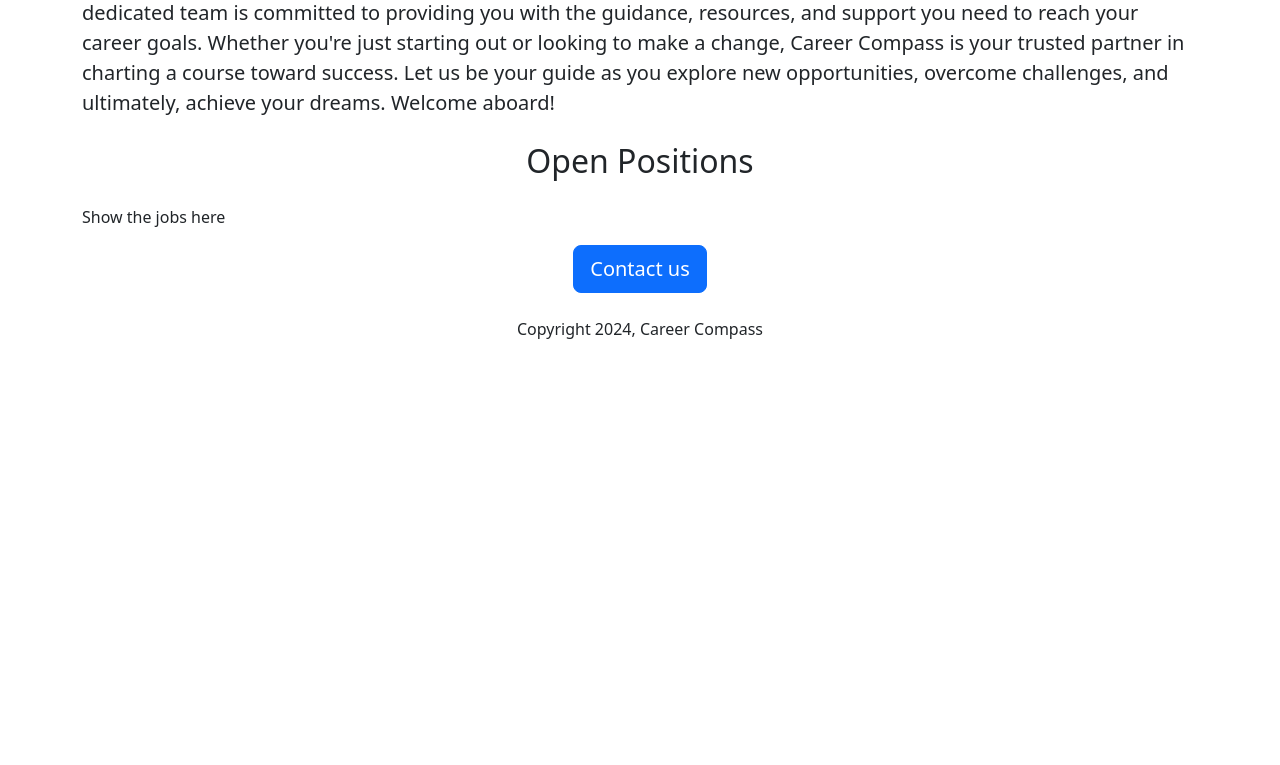
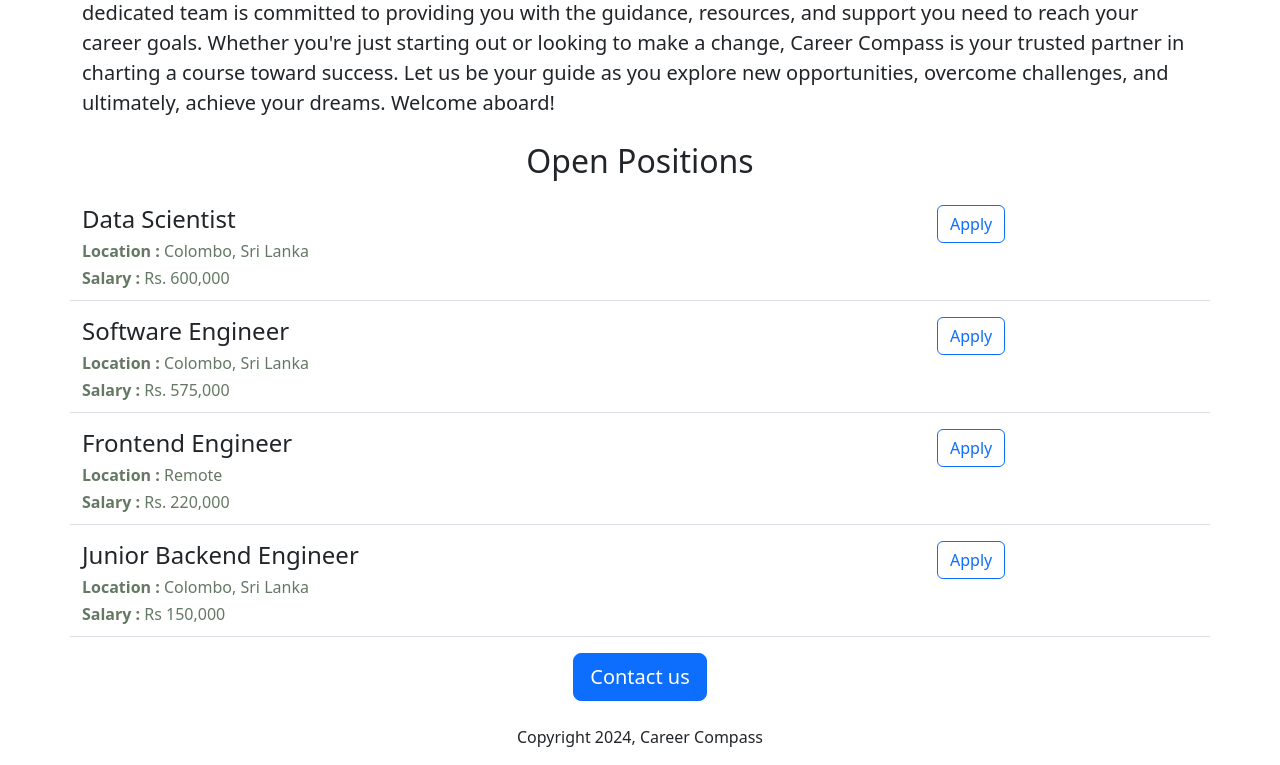
Before and after one commit to SasankaPasanjith/career-compass-website-v2, a Flask app: page / in a window 1280 px wide. Shown: the part 674-1439 px from the top of the page. Before the commit the page ends 1013 px from the top, so only its background shows below. Run offline with Flask 3, Linux system fonts and the light colour scheme.

Commit message:
Added Jobs

```diff
--- a/app.py
+++ b/app.py
@@ -1,11 +1,38 @@
-from flask import Flask, render_template
+from flask import Flask, render_template, jsonify
 
 app = Flask(__name__)
+
+JOBS = [{
+    'id': 1,
+    'title': 'Data Scientist',
+    'location': 'Colombo, Sri Lanka',
+    'salary': 'Rs. 600,000'
+}, {
+    'id': 2,
+    'title': 'Software Engineer',
+    'location': 'Colombo, Sri Lanka',
+    'salary': 'Rs. 575,000'
+}, {
+    'id': 3,
+    'title': 'Frontend Engineer',
+    'location': 'Remote',
+    'salary': 'Rs. 220,000'
+}, {
+    'id': 4,
+    'title': 'Junior Backend Engineer',
+    'location': 'Colombo, Sri Lanka',
+    'salary': 'Rs 150,000'
+}]
 
 
 @app.route("/")
 def hello_world():
-  return render_template('home.html')
+  return render_template('home.html', jobs=JOBS)
+
+
+@app.route("/api/jobs")
+def list_jobs():
+  return jsonify(JOBS)
 
 
 if __name__ == "__main__":
--- a/templates/home.html
+++ b/templates/home.html
@@ -21,7 +21,11 @@
     <p class="lead">Welcome to Career Compass! We're here to help you navigate the twists and turns of your professional journey. Our dedicated team is committed to providing you with the guidance, resources, and support you need to reach your career goals. Whether you're just starting out or looking to make a change, Career Compass is your trusted partner in charting a course toward success. Let us be your guide as you explore new opportunities, overcome challenges, and ultimately, achieve your dreams. Welcome aboard!</p>
 
    <h2 class="text-center mt-4 mb-4">Open Positions</h2>
-    <p>Show the jobs here</p>
+    <div>
+      {% for job in jobs %}
+       {% include 'jobs.html' %}
+      {% endfor %}
+    </div>
       <div class="text-center">
     <button type="button" class="btn btn-primary btn-lg">Contact us</button>
         <p class="mt-4">Copyright 2024, Career Compass</p>
--- /dev/null
+++ b/templates/jobs.html
@@ -0,0 +1,16 @@
+<div class="border-bottom row" style="margin-bottom:16px;padding-bottom:4px;">
+  <div class="col-9">
+   <h4 style= "margin-bottom:4px; padding-bottom:4px">{{job['title']}}</h4>
+   <div>
+     <h6 style="color:rgb(100, 120, 100)"><b>Location : </b>{{job['location']}}</h6>
+     </div>
+  {% if 'salary' in job %}
+     <div>
+     <h6 style="color:rgb(100, 120, 100)"><b>Salary : </b>{{job['salary']}}</h6>
+     </div>
+   {% endif %}
+  </div>
+  <div class="col-3">
+  <button type="button" class="btn btn-outline-primary">Apply</button>
+</div>
+</div>
```
